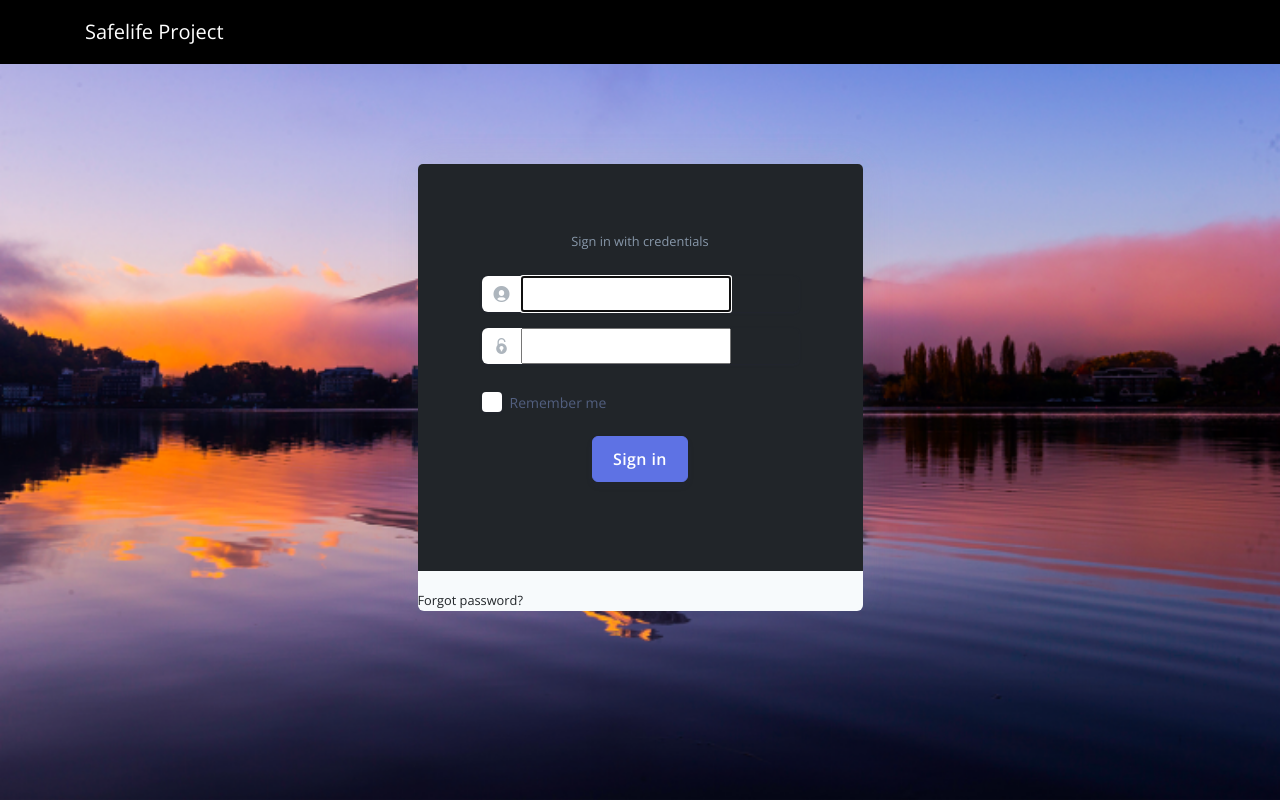
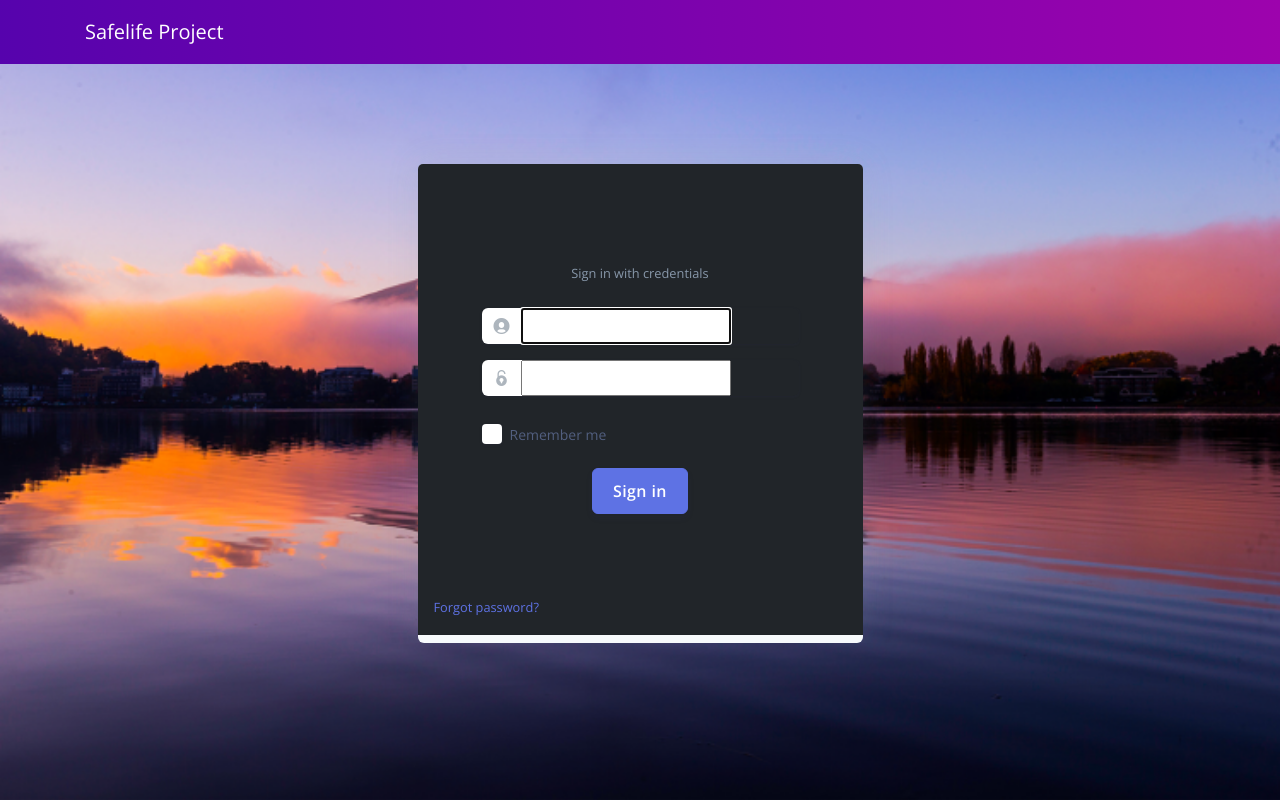
Before and after one commit to CSUS-Scrumbags/safelife, a Django app: page /users/ in a window 1280 px wide. Run offline with Django 3.2, Linux system fonts and the light colour scheme; some libraries are stand-ins or nearby versions.

Commit message:
Update login.html

```diff
--- a/safelife/safelife_project/users/templates/users/login.html
+++ b/safelife/safelife_project/users/templates/users/login.html
@@ -22,7 +22,7 @@
 </head>
 
 <body style = "background-image:url({% static 'assets/img/brand/login.png' %});background-repeat: no-repeat; background-size: cover;">
-  <header class="header-global" style = "background-color: black;">
+  <header class="header-global bg-gradient-indigo">
     <nav id="navbar-main" class="navbar navbar-main navbar-expand-lg navbar-transparent navbar-light headroom">
       <div class="container">
         <a class="navbar-brand mr-lg-5" href="{% url 'login' %}" style = "color: #FFFFFF;"> Safelife Project </a>
@@ -59,7 +59,7 @@
         <div class="row justify-content-center">
           <div class="col-lg-5">
             <div class="card bg-secondary shadow border-0">
-              <div class="card-header p-3 mb-2 bg-dark">
+              <div class="card-header p-3 mb-2 bg-dark pt-5">
 
               <div class="card-body px-lg-5 py-lg-5" method = "POST">
                 <div class="text-center text-muted mb-4">
@@ -94,16 +94,17 @@
                   </div>
                 </form>
               </div>
-            </div>
-            <div class="row mt-2">
+            <div class="row mt-2 bg-dark">
               <div class="col-6">
-                <a href="{% url 'password_reset' %}" class="text-dark">
+                <a href="{% url 'password_reset' %}">
                   <small>Forgot password?</small>
                 </a>
               </div>
             </div>
           </div>
         </div>
+      </div>
+      </div>
       </div>
     </section>
   </main>
```
